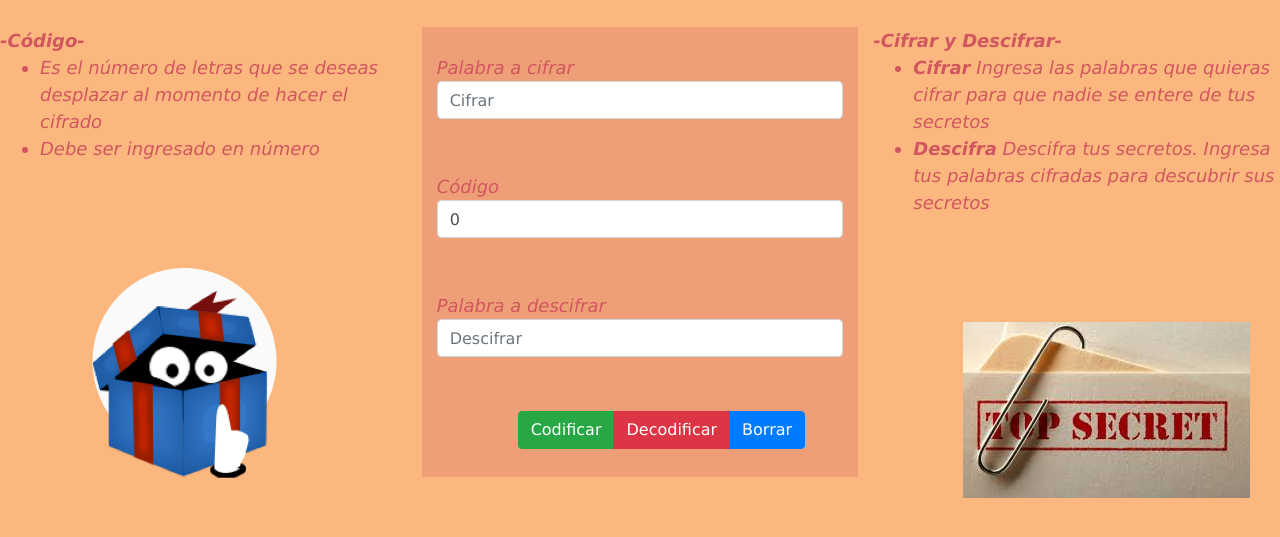
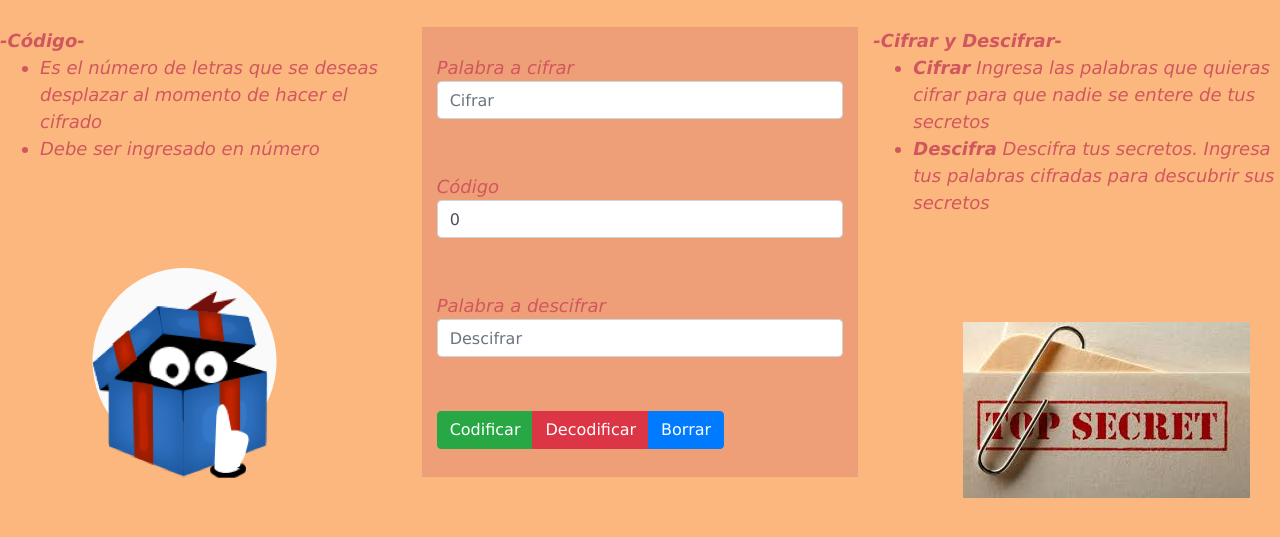
Before and after one commit to marelywoody/cesarCifrado, a website: page src/index.html in a window 1280 px wide. Shown: the part 153-690 px from the top of the page. Drawn offline with nearby package versions, Linux system fonts and the light colour scheme.

Commit message:
modificado

```diff
--- a/src/style.css
+++ b/src/style.css
@@ -28,7 +28,3 @@ body {
     text-align: center;
     font-size: large;
 }
-
-.btn-group{
-    margin: 0em 4.5em;
-}
```
Also changed, not shown: src/README.md.
